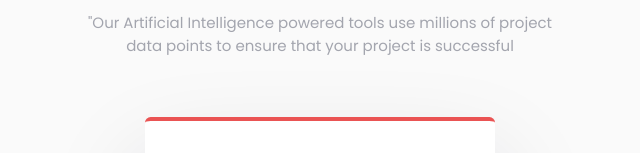
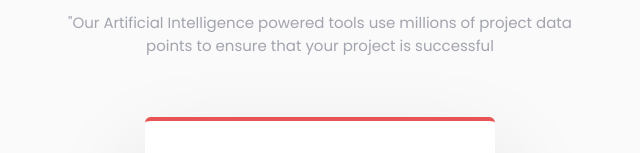
Before and after one commit to ahonkazi/f-mentor-four-card-features, a plain HTML site: page index.html in a window 1280 px wide. Shown: the part 186-339 px from the top of the page, 320-960 px from the left. Drawn offline with nearby package versions, Linux system fonts and the light colour scheme.

Commit message:
bug fixed

```diff
--- a/index.html
+++ b/index.html
@@ -20,7 +20,7 @@
                     Reliable, efficient delivery <br>
                     <span class="text-veryDarkBlue font-600">Powered by Technology</span>
                 </h1>
-                <p class="md:w-[500px] mt-4 text-GrayishBlue">"Our Artificial Intelligence powered tools use millions of
+                <p class="md:w-[520px] mt-4 text-GrayishBlue">"Our Artificial Intelligence powered tools use millions of
                     project data points
                     to ensure that your project is successful</p>
             </div>
```
